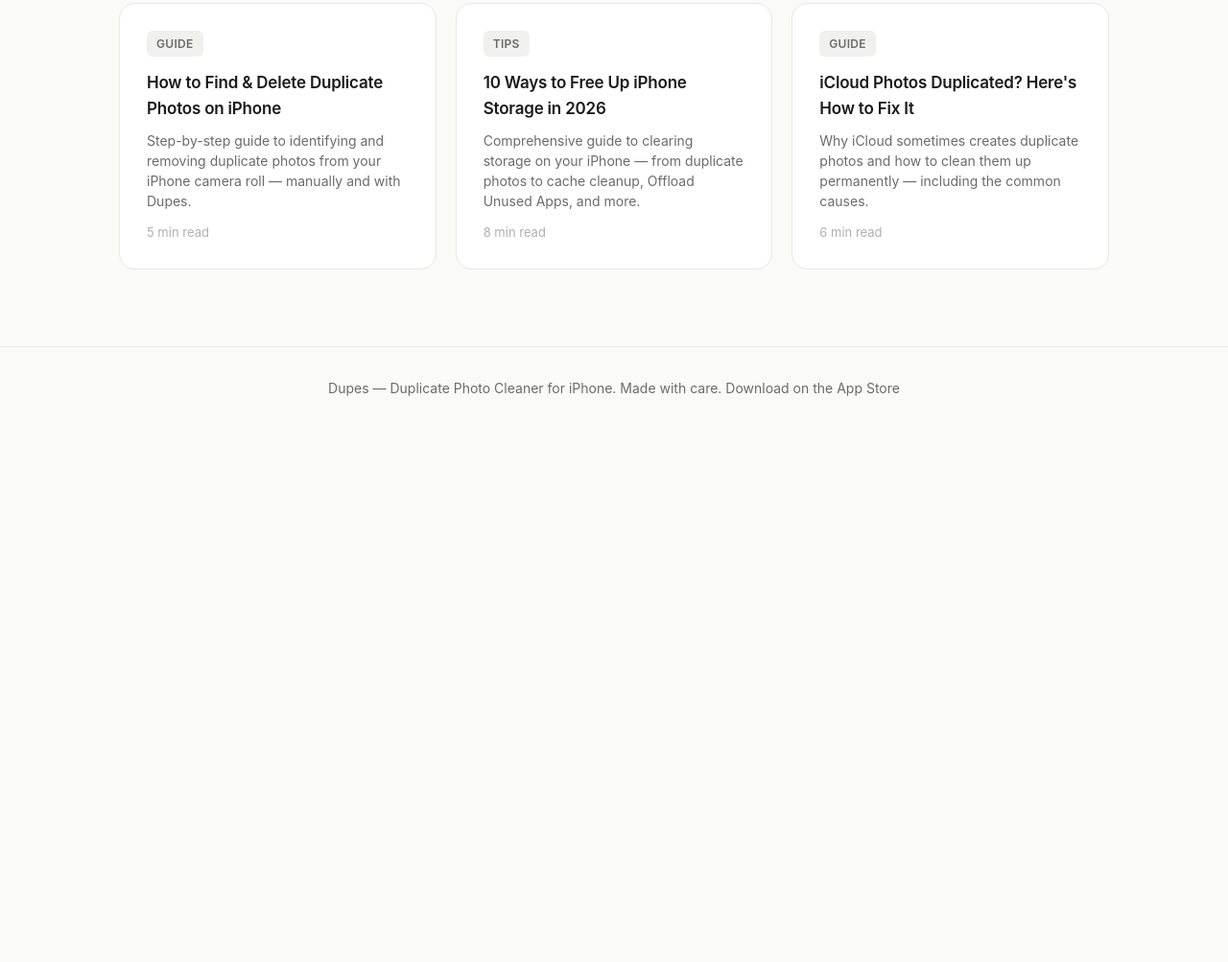
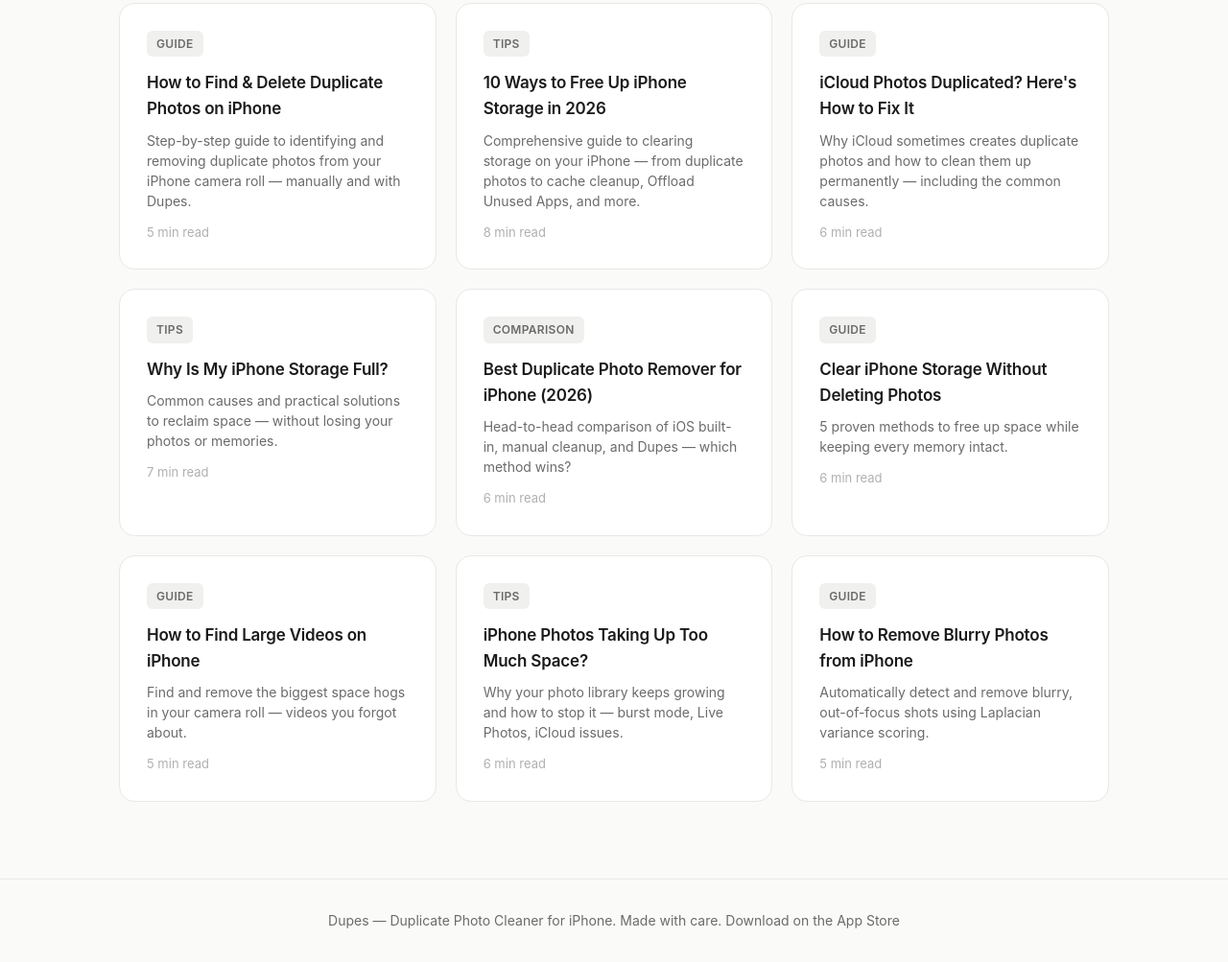
Before and after one commit to xiaohao7023/dupes-seo, a plain HTML site: page index.html in a window 1280 px wide. Shown: the part 4125-5128 px from the top of the page at 96% size. Before the commit the page ends 4574 px from the top, so only its background shows below. Drawn offline with Linux system fonts and the light colour scheme.

Commit message:
Update homepage blog section to show all 9 articles

```diff
--- a/index.html
+++ b/index.html
@@ -504,6 +504,42 @@
                 <p>Why iCloud sometimes creates duplicate photos and how to clean them up permanently — including the common causes.</p>
                 <div class="blog-meta">6 min read</div>
             </a>
+            <a href="blog/why-is-iphone-storage-full.html" class="blog-card">
+                <div class="blog-tag">TIPS</div>
+                <h3>Why Is My iPhone Storage Full?</h3>
+                <p>Common causes and practical solutions to reclaim space — without losing your photos or memories.</p>
+                <div class="blog-meta">7 min read</div>
+            </a>
+            <a href="blog/best-duplicate-photo-remover-iphone.html" class="blog-card">
+                <div class="blog-tag">COMPARISON</div>
+                <h3>Best Duplicate Photo Remover for iPhone (2026)</h3>
+                <p>Head-to-head comparison of iOS built-in, manual cleanup, and Dupes — which method wins?</p>
+                <div class="blog-meta">6 min read</div>
+            </a>
+            <a href="blog/clear-iphone-storage-without-deleting-photos.html" class="blog-card">
+                <div class="blog-tag">GUIDE</div>
+                <h3>Clear iPhone Storage Without Deleting Photos</h3>
+                <p>5 proven methods to free up space while keeping every memory intact.</p>
+                <div class="blog-meta">6 min read</div>
+            </a>
+            <a href="blog/find-large-videos-iphone.html" class="blog-card">
+                <div class="blog-tag">GUIDE</div>
+                <h3>How to Find Large Videos on iPhone</h3>
+                <p>Find and remove the biggest space hogs in your camera roll — videos you forgot about.</p>
+                <div class="blog-meta">5 min read</div>
+            </a>
+            <a href="blog/iphone-photos-taking-too-much-space.html" class="blog-card">
+                <div class="blog-tag">TIPS</div>
+                <h3>iPhone Photos Taking Up Too Much Space?</h3>
+                <p>Why your photo library keeps growing and how to stop it — burst mode, Live Photos, iCloud issues.</p>
+                <div class="blog-meta">6 min read</div>
+            </a>
+            <a href="blog/remove-blurry-photos-iphone.html" class="blog-card">
+                <div class="blog-tag">GUIDE</div>
+                <h3>How to Remove Blurry Photos from iPhone</h3>
+                <p>Automatically detect and remove blurry, out-of-focus shots using Laplacian variance scoring.</p>
+                <div class="blog-meta">5 min read</div>
+            </a>
         </div>
     </section>
 
```
